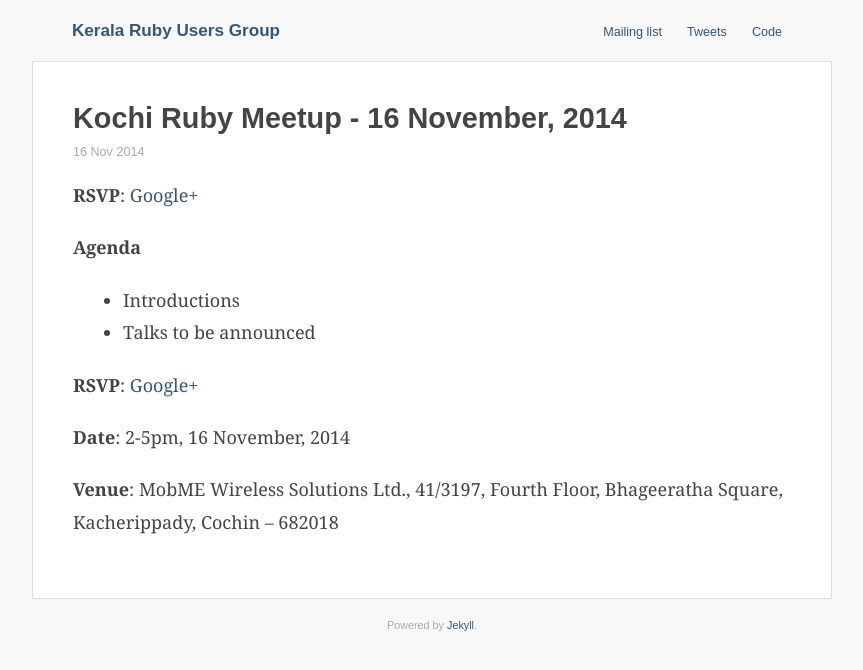
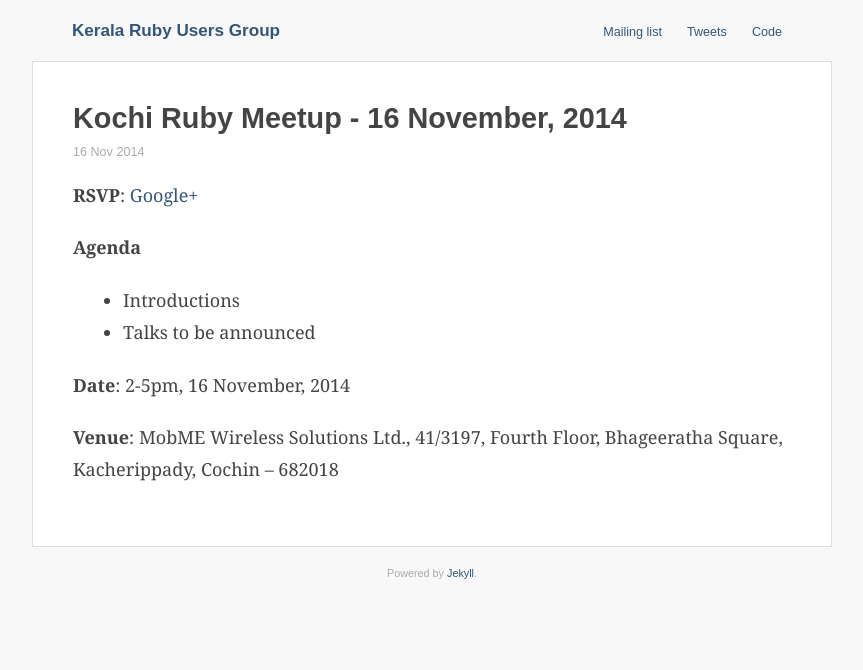
Before and after one commit to krug/krug.github.io, a Jekyll site: the page built from _posts/2014-11-16-nov-2014-kochi-meetup.md, in a window 1280 px wide. Shown: the top 670 px of the page, without its empty margins (208-1071 px from the left). Built offline with Jekyll 4.4.1, drawn with Linux system fonts in a browser that asks for light colours.

Commit message:
Update 2014-11-16-nov-2014-kochi-meetup.md

```diff
--- a/_posts/2014-11-16-nov-2014-kochi-meetup.md
+++ b/_posts/2014-11-16-nov-2014-kochi-meetup.md
@@ -12,8 +12,6 @@ categories: meetups
 * Introductions
 * Talks to be announced
 
-**RSVP**: [Google+](https://plus.google.com/events/c1hmk9uiphqter3d82mcbpug0n0)
-
 **Date**: 2-5pm, 16 November, 2014
 
 **Venue**: MobME Wireless Solutions Ltd., 41/3197, Fourth Floor, Bhageeratha Square, Kacherippady, Cochin – 682018
```
